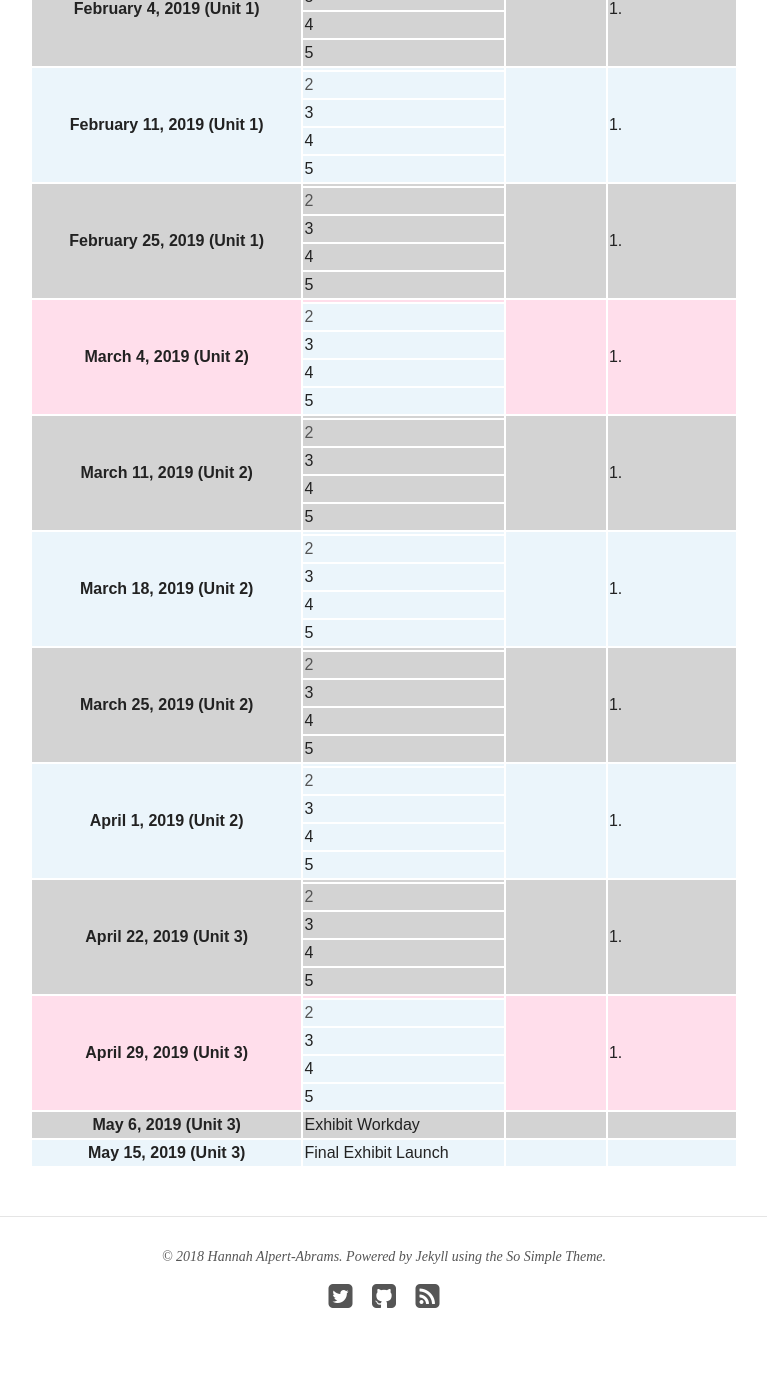
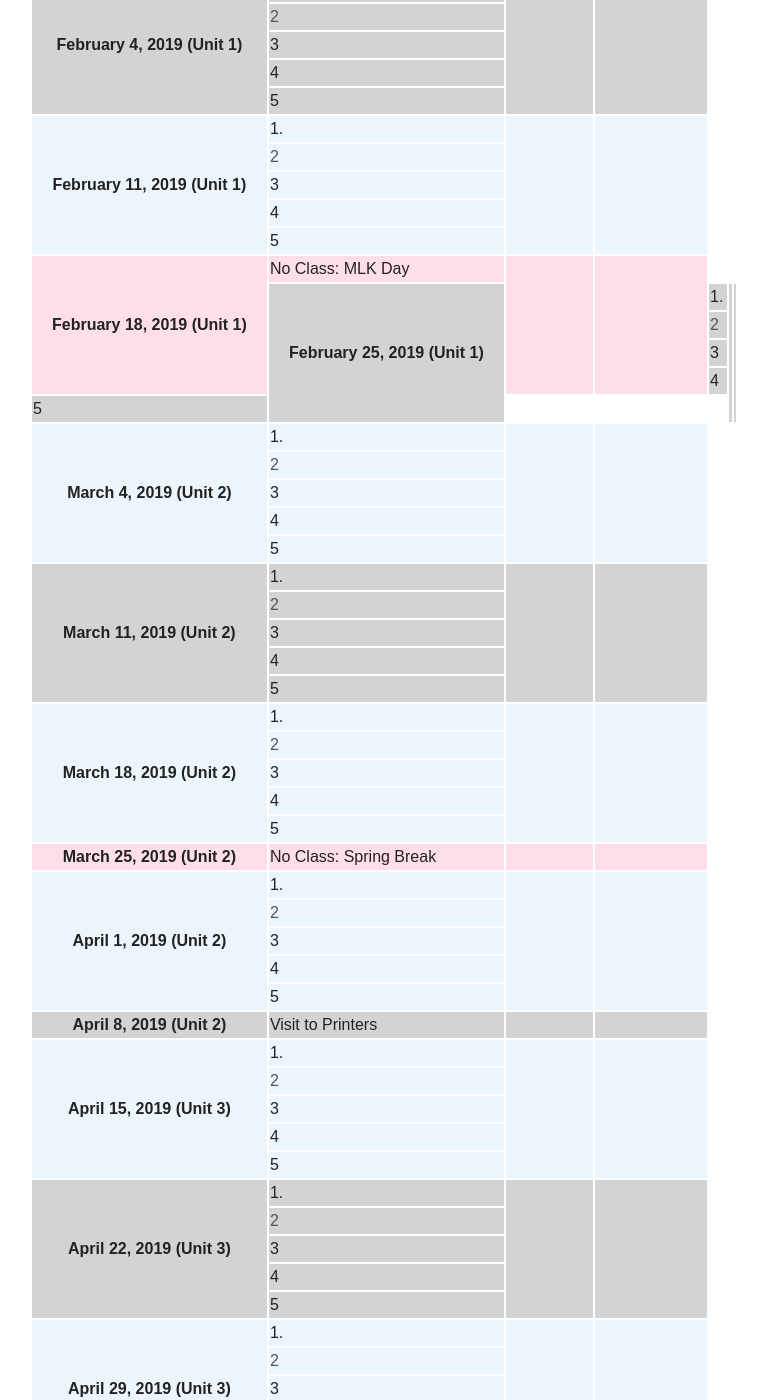
Before and after one commit to halperta/2019-bookhistory, a Jekyll site: the page built from schedule/index.md, in a window 1280 px wide and 1400 px high, scrolled down 895 px. Shown: the whole window, without its empty margins (256-1023 px from the left). Built offline with Jekyll 4.4.1, drawn with Linux system fonts in a browser that asks for light colours; nearby versions of some CDN libraries.

Commit message:
pdating schedule and about templates

```diff
--- a/schedule/index.md
+++ b/schedule/index.md
@@ -16,10 +16,10 @@ All readings are available either through the links on this website, or through
   </tr>
 
   <tr bgcolor="#EBF5FB">
-    <th align="left" rowspan="5">January 28, 2019 (Unit 1)</th>
-      <td> </td>
+    <th rowspan="5">January 28, 2019 (Unit 1)</th>
+      <td> 1. </td>
       <td rowspan="5"> </td>
-      <td rowspan="5"> 1.  </td>
+      <td rowspan="5">   </td>
   </tr>
   <tr bgcolor="EBF5FB">
     <td align="left"><a href=""> 2 </a></td>
@@ -37,9 +37,9 @@ All readings are available either through the links on this website, or through
 
   <tr bgcolor="LightGray">
     <th rowspan="5">February 4, 2019 (Unit 1)</th>
-       <td> </td>
+       <td> 1. </td>
       <td rowspan="5"> </td>
-      <td rowspan="5"> 1.  </td>
+      <td rowspan="5">   </td>
   </tr>
   <tr bgcolor="LightGray">
     <td align="left"><a href=""> 2 </a></td>
@@ -56,9 +56,9 @@ All readings are available either through the links on this website, or through
 
   <tr bgcolor="#EBF5FB">
     <th rowspan="5">February 11, 2019 (Unit 1)</th>
-      <td> </td>
+      <td> 1. </td>
       <td rowspan="5"> </td>
-      <td rowspan="5"> 1.  </td>
+      <td rowspan="5"> </td>
   </tr>
   <tr bgcolor="EBF5FB">
     <td align="left"><a href=""> 2 </a></td>
@@ -73,11 +73,30 @@ All readings are available either through the links on this website, or through
     <td align="left">5 </td>
   </tr>
 
+  <tr bgcolor="#FFDEEB">
+    <th rowspan="5">February 18, 2019 (Unit 1)</th>
+      <td> No Class: MLK Day </td>
+      <td rowspan="5"> </td>
+      <td rowspan="5"> </td>
+  </tr>
+<!--   <tr bgcolor="EBF5FB">
+    <td align="left"><a href=""> 2 </a></td>
+  </tr>
+  <tr bgcolor="EBF5FB">
+    <td align="left">3 </td>
+  </tr>
+  <tr bgcolor="EBF5FB">
+    <td align="left">4</td>
+  </tr>
+  <tr bgcolor="EBF5FB">
+    <td align="left">5 </td>
+  </tr> -->
+
   <tr bgcolor="LightGray">
     <th rowspan="5">February 25, 2019 (Unit 1)</th>
-      <td> </td>
+      <td> 1. </td>
       <td rowspan="5"> </td>
-      <td rowspan="5"> 1.  </td>
+      <td rowspan="5"> </td>
   </tr>
   <tr bgcolor="LightGray">
     <td align="left"><a href=""> 2 </a></td>
@@ -92,11 +111,11 @@ All readings are available either through the links on this website, or through
     <td align="left">5 </td>
   </tr>
 
-  <tr bgcolor="#FFDEEB">
+  <tr bgcolor="#EBF5FB">
     <th rowspan="5">March 4, 2019 (Unit 2)</th>
-      <td> </td>
+      <td> 1. </td>
       <td rowspan="5"> </td>
-      <td rowspan="5"> 1.  </td>
+      <td rowspan="5"> </td>
   </tr>
   <tr bgcolor="EBF5FB">
     <td align="left"><a href=""> 2 </a></td>
@@ -113,9 +132,9 @@ All readings are available either through the links on this website, or through
 
   <tr bgcolor="LightGray">
     <th rowspan="5">March 11, 2019 (Unit 2)</th>
-      <td> </td>
+      <td> 1. </td>
       <td rowspan="5"> </td>
-      <td rowspan="5"> 1.  </td>
+      <td rowspan="5"> </td>
   </tr>
   <tr bgcolor="LightGray">
     <td align="left"><a href=""> 2 </a></td>
@@ -132,9 +151,47 @@ All readings are available either through the links on this website, or through
 
   <tr bgcolor="#EBF5FB">
     <th rowspan="5">March 18, 2019 (Unit 2)</th>
-     <td> </td>
+     <td> 1. </td>
     <td rowspan="5"> </td>
-    <td rowspan="5"> 1.  </td>
+    <td rowspan="5"> </td>
+  </tr>
+  <tr bgcolor="EBF5FB">
+    <td align="left"><a href=""> 2 </a></td>
+  </tr>
+  <tr bgcolor="EBF5FB">
+    <td align="left">3 </td>
+  </tr>
+  <tr bgcolor="EBF5FB">
+    <td align="left">4</td>
+  </tr>
+  <tr bgcolor="EBF5FB">
+    <td align="left">5 </td>
+  </tr>
+
+  <tr bgcolor="FFDEEB">
+    <th rowspan="1">March 25, 2019 (Unit 2)</th>
+   <td> No Class: Spring Break </td>
+    <td rowspan="1"> </td>
+    <td rowspan="1"> </td>
+  </tr>
+<!--   <tr bgcolor="FFDEEB">
+    <td align="left"><a href=""> 2 </a></td>
+  </tr>
+  <tr bgcolor="FFDEEB">
+    <td align="left">3 </td>
+  </tr>
+  <tr bgcolor="FFDEEB">
+    <td align="left">4</td>
+  </tr>
+  <tr bgcolor="FFDEEB">
+    <td align="left">5 </td>
+  </tr> -->
+
+  <tr bgcolor="#EBF5FB">
+    <th rowspan="5">April 1, 2019 (Unit 2)</th>
+   <td> 1. </td>
+    <td rowspan="5"> </td>
+    <td rowspan="5"> </td>
   </tr>
   <tr bgcolor="EBF5FB">
     <td align="left"><a href=""> 2 </a></td>
@@ -150,12 +207,12 @@ All readings are available either through the links on this website, or through
   </tr>
 
   <tr bgcolor="LightGray">
-    <th rowspan="5">March 25, 2019 (Unit 2)</th>
-   <td> </td>
-    <td rowspan="5"> </td>
-    <td rowspan="5"> 1.  </td>
+    <th rowspan="1">April 8, 2019 (Unit 2)</th>
+    <td> Visit to Printers </td>
+    <td rowspan="1"> </td>
+    <td rowspan="1"> </td>
   </tr>
-  <tr bgcolor="LightGray">
+<!--   <tr bgcolor="LightGray">
     <td align="left"><a href=""> 2 </a></td>
   </tr>
   <tr bgcolor="LightGray">
@@ -166,13 +223,13 @@ All readings are available either through the links on this website, or through
   </tr>
   <tr bgcolor="LightGray">
     <td align="left">5 </td>
-  </tr>
+  </tr> -->
 
   <tr bgcolor="#EBF5FB">
-    <th rowspan="5">April 1, 2019 (Unit 2)</th>
-   <td> </td>
+   <th rowspan="5">April 15, 2019 (Unit 3)</th>
+   <td> 1. </td>
     <td rowspan="5"> </td>
-    <td rowspan="5"> 1.  </td>
+    <td rowspan="5"> </td>
   </tr>
   <tr bgcolor="EBF5FB">
     <td align="left"><a href=""> 2 </a></td>
@@ -189,9 +246,9 @@ All readings are available either through the links on this website, or through
 
   <tr bgcolor="LightGray">
     <th rowspan="5">April 22, 2019 (Unit 3)</th>
-    <td> </td>
+    <td> 1. </td>
     <td rowspan="5"> </td>
-    <td rowspan="5"> 1.  </td>
+    <td rowspan="5"> </td>
   </tr>
   <tr bgcolor="LightGray">
     <td align="left"><a href=""> 2 </a></td>
@@ -206,11 +263,11 @@ All readings are available either through the links on this website, or through
     <td align="left">5 </td>
   </tr>
 
-  <tr bgcolor="#FFDEEB">
+  <tr bgcolor="#EBF5FB">
    <th rowspan="5">April 29, 2019 (Unit 3)</th>
-   <td> </td>
+   <td> 1. </td>
     <td rowspan="5"> </td>
-    <td rowspan="5"> 1.  </td>
+    <td rowspan="5"> </td>
   </tr>
   <tr bgcolor="EBF5FB">
     <td align="left"><a href=""> 2 </a></td>
```
Also changed, not shown: about/index.md (+0 -1 lines).
